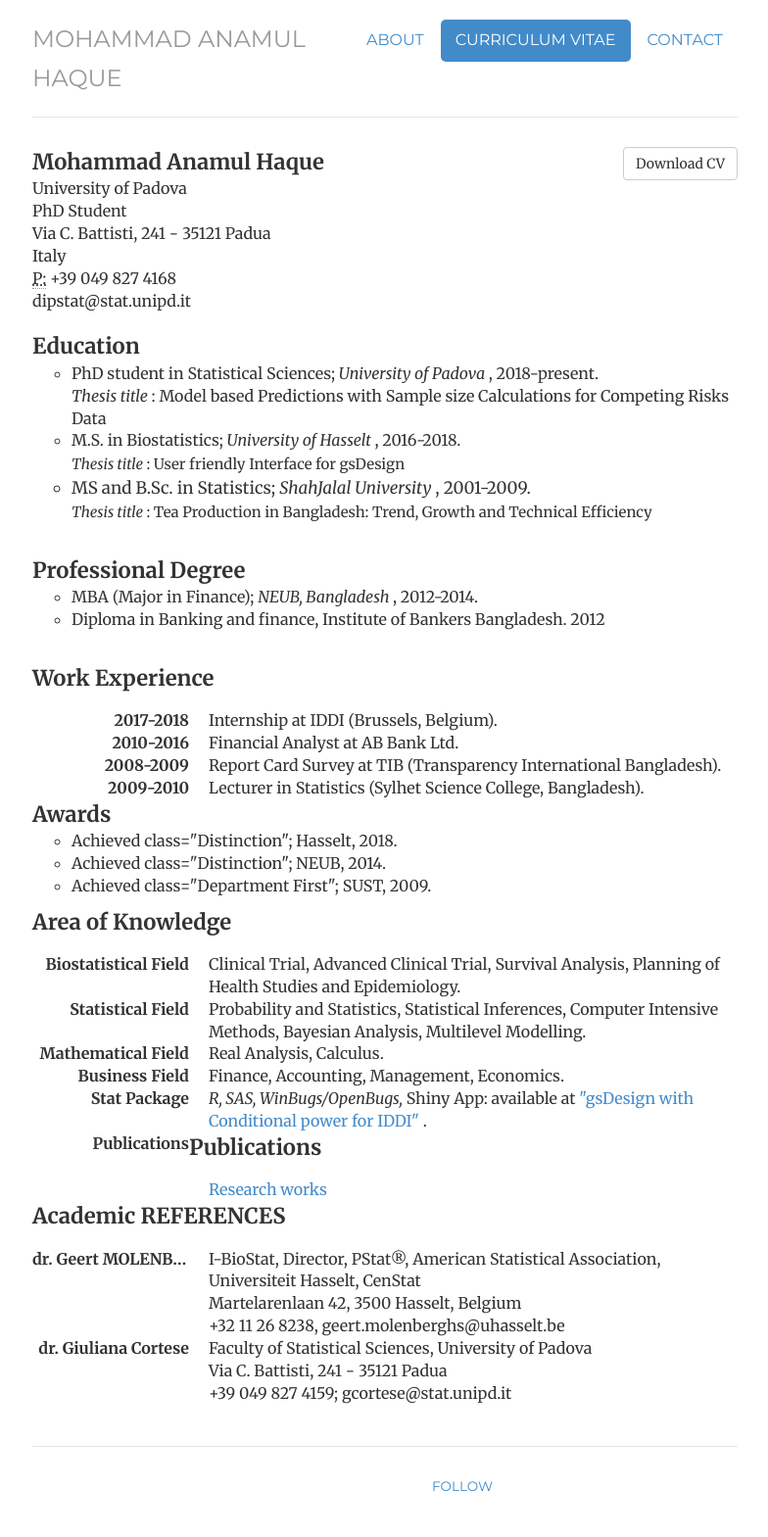
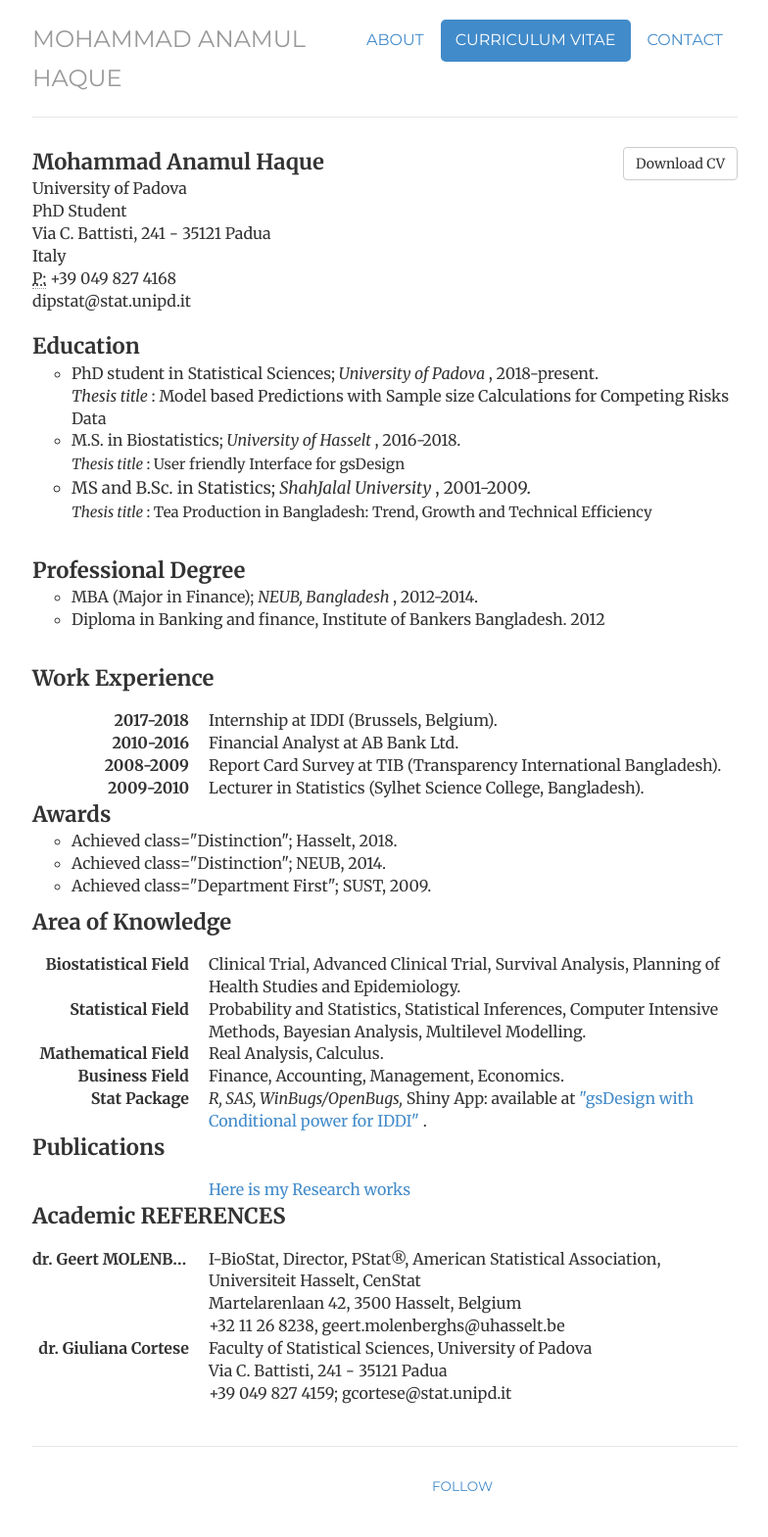
Before and after one commit to haquemdanamul/haquemdanamul, a Jekyll site: the page built from resume/index.html, in a window 1280 px wide. Shown: the whole page at 98% size, without its empty margins (247-1031 px from the left). Built offline with Jekyll 4.4.1, drawn with Linux system fonts in a browser that asks for light colours; nearby versions of some CDN libraries; library files that are not in the unit come from our copies.

Commit message:
Update index.html

```diff
--- a/resume/index.html
+++ b/resume/index.html
@@ -76,10 +76,8 @@ description: Contact information for Mohammad Anamul Haque, a Statistician, Bios
 	</dd>
 	</d1>
 <b style="font-size:22px"> Publications </b>
-
-<dt>Publications</dt>
 <dl class="dl-horizontal">
-<dd> <a href="https://www.researchgate.net/profile/Mohammad_Anamul_Haque">Research works</a>
+<dd> <a href="https://www.researchgate.net/profile/Mohammad_Anamul_Haque">Here is my Research works</a>
 	</dd>
 	</d1>
 
```
